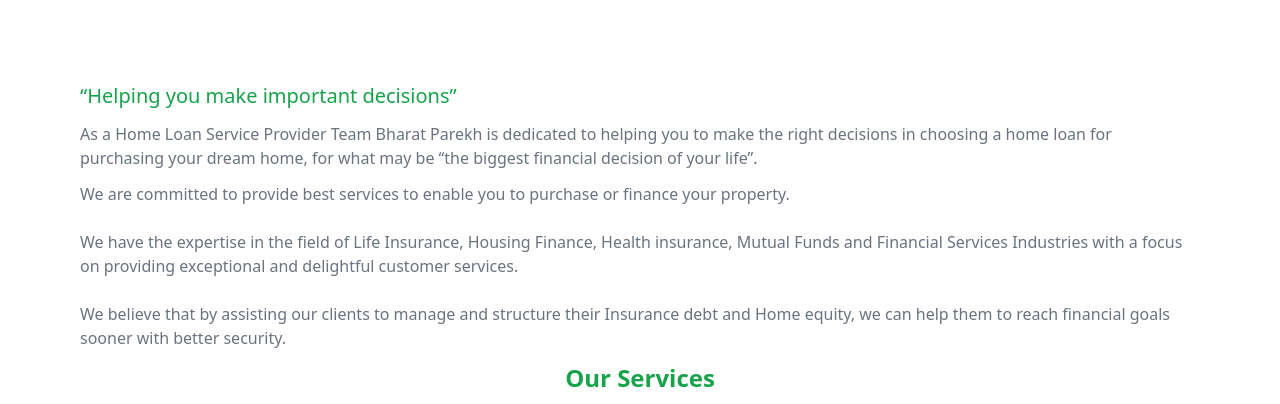
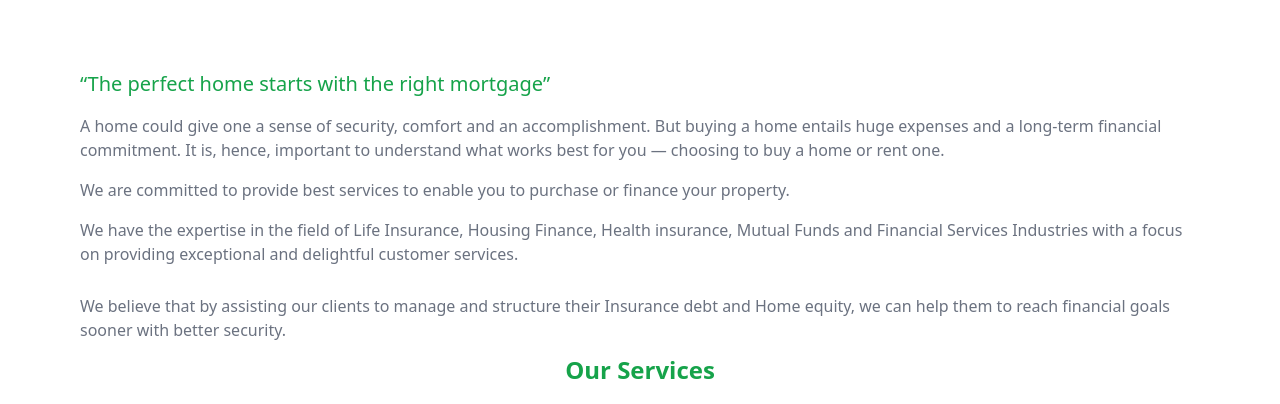
Before and after one commit to veeresh-27/businessProfile, a Next.js app: page /homeloans in a window 1280 px wide. Shown: the part 521-925 px from the top of the page. Built offline with nearby package versions, Linux system fonts and the light colour scheme.

Commit message:
home page updated

```diff
--- a/pages/homeloans/index.js
+++ b/pages/homeloans/index.js
@@ -43,29 +43,34 @@ export default function Homeloans() {
       </div>
 
       <div className="p-4 md:p-14 lg:p-20">
-        <h1 className="text-xl py-3 text-green-600">
-          “Helping you make important decisions”
-        </h1>
-        <p className="text-gray-500">
-          As a Home Loan Service Provider Team Bharat Parekh is dedicated to
-          helping you to make the right decisions in choosing a home loan for
-          purchasing your dream home, for what may be “the biggest financial
-          decision of your life”.
-        </p>
-        <p className="py-3 text-gray-500">
-          We are committed to provide best services to enable you to purchase or
-          finance your property.
-        </p>
-        <p className="py-3 text-gray-500">
-          We have the expertise in the field of Life Insurance, Housing Finance,
-          Health insurance, Mutual Funds and Financial Services Industries with
-          a focus on providing exceptional and delightful customer services.
-        </p>
-        <p className="py-3 text-gray-500">
-          We believe that by assisting our clients to manage and structure their
-          Insurance debt and Home equity, we can help them to reach financial
-          goals sooner with better security.
-        </p>
+        <div className="flex flex-col gap-4">
+          {" "}
+          <h1 className="text-xl  text-green-600">
+            “The perfect home starts with the right mortgage”
+          </h1>
+          <p className="text-gray-500">
+            A home could give one a sense of security, comfort and an
+            accomplishment. But buying a home entails huge expenses and a
+            long-term financial commitment. It is, hence, important to
+            understand what works best for you — choosing to buy a home or rent
+            one.
+          </p>
+          <p className=" text-gray-500">
+            We are committed to provide best services to enable you to purchase
+            or finance your property.
+          </p>
+          <p className=" text-gray-500">
+            We have the expertise in the field of Life Insurance, Housing
+            Finance, Health insurance, Mutual Funds and Financial Services
+            Industries with a focus on providing exceptional and delightful
+            customer services.
+          </p>
+          <p className="py-3 text-gray-500">
+            We believe that by assisting our clients to manage and structure
+            their Insurance debt and Home equity, we can help them to reach
+            financial goals sooner with better security.
+          </p>
+        </div>
         <h1 className="text-2xl text-green-600 text-center font-bold">
           Our Services
         </h1>
@@ -76,7 +81,7 @@ export default function Homeloans() {
                 01
               </span>
               <h1 className="text-green-600 font-bold text-lg">
-                Expert Dedicated team
+                Deep Analysis
               </h1>
             </div>
             <div className="flex flex-wrap my-5 gap-10">
@@ -92,7 +97,7 @@ export default function Homeloans() {
                 03
               </span>
               <h1 className="text-green-600 font-bold text-lg">
-                Services at your Doorstep
+                Tax Management
               </h1>
             </div>
             <div className="flex flex-wrap my-5 gap-10">
@@ -108,7 +113,7 @@ export default function Homeloans() {
               <h1 className="text-green-600 font-bold text-lg">Follow ups</h1>
             </div>
           </div>
-          <div className="flex justify-center">
+          <div className="flex  justify-center">
             <Image src={homeImage} alt={"Home"} />
           </div>
         </div>
--- a/pages/index.js
+++ b/pages/index.js
@@ -106,7 +106,7 @@ export default function Home() {
           <h3 className="text-2xl text-green-600  font-medium my-5">
             {" "}
             {/*Know more about our FINANCIAL SERVICES*/}
-            Stop Procrastinating Start Financial Planning
+            Stop Procrastinating & Start Financial Planning
           </h3>
           <h4 className="text-base text-gray-400 ">
             We are here to understand your needs and help you achieve your goals
```
